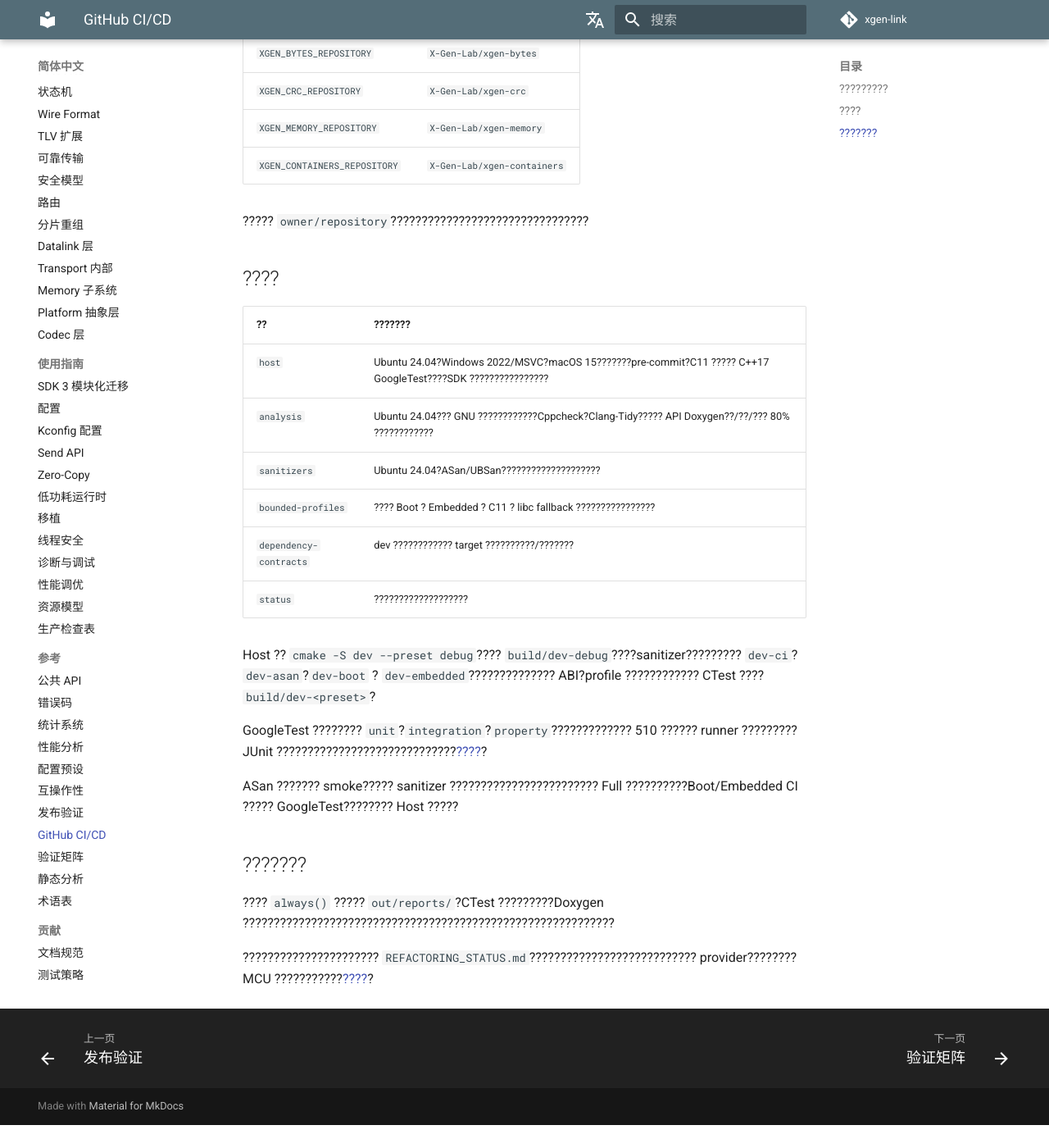
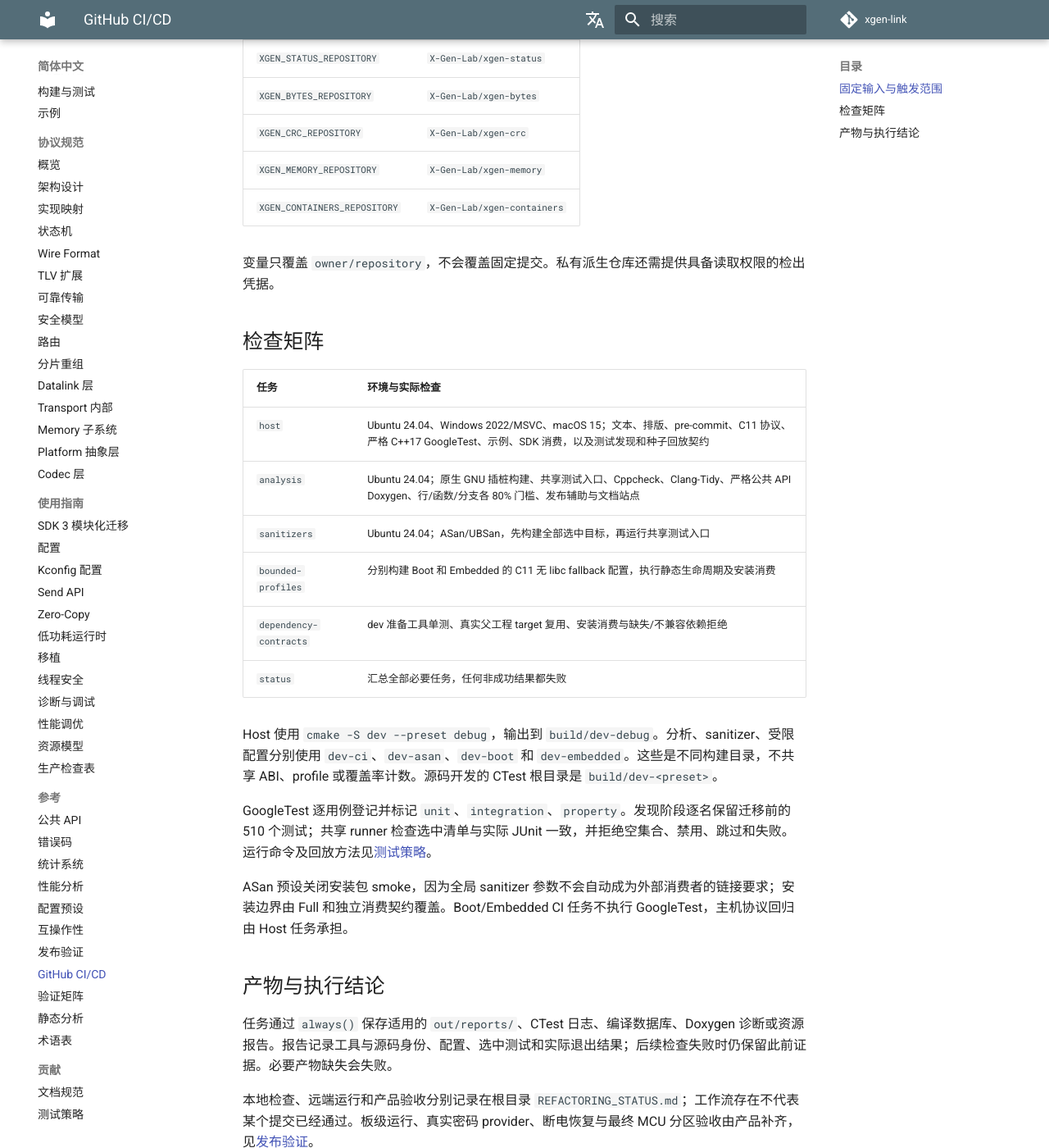
Before and after one commit to X-Gen-Lab/xgen-link, an MkDocs documentation site: the page built from docs/zh/reference/github-ci.md, in a window 1280 px wide and 1400 px high, scrolled down 651 px. Shown: the whole window at 82% size. Built offline with MkDocs 1.6.1 and Material for MkDocs 9.7.7, drawn with Linux system fonts in a browser that asks for light colours; comment, search, counter and statistics services are not loaded; before the commit the page ends 2023 px from its top, so only the background shows below that; some of the changed text lies outside the part shown.

Commit message:
docs: define protocol quality adoption and reproducible validation

```diff
--- a/docs/zh/reference/github-ci.md
+++ b/docs/zh/reference/github-ci.md
@@ -1,14 +1,14 @@
 # GitHub CI
 
-## ?????????
+## 固定输入与触发范围
 
-`.github/workflows/ci.yml` ? `main`?`develop`?`feat/**` ? push???? `main` ? `develop` ? pull request????????????? `status` ????????????????????????????????Pages ?????? `main` ? push ??????????? CI ?????????
+`.github/workflows/ci.yml` 在 `main`、`develop`、`feat/**` 的 push、目标为 `main` 或 `develop` 的 pull request，以及手动触发时运行。最终 `status` 任务要求所有选中的任务成功；失败、取消和异常跳过不会被归为通过。Pages 工作流仅接受 `main` 的 push 或手动触发，功能分支的 CI 不会触发自动部署。
 
-CI ? `dev/dependencies.json` ?? status?bytes?CRC?memory?containers ??????`setup-components` ???????????????? `XGL_DEV_*_SOURCE_DIR` ?? `dev`?????? CMake ???????????????? targets ?????????????????????????
+CI 从 `dev/dependencies.json` 读取 status、bytes、CRC、memory、containers 的固定提交。`setup-components` 显式检出并验证提交，然后通过五个 `XGL_DEV_*_SOURCE_DIR` 配置 `dev`；获取源码与 CMake 配置分别执行。生产模块只消费上层 targets 或已安装包，产品仍自行固定每个镜像的唯一组件组合。
 
-?????????????? `tools/quality.json`?`setup-quality` ??????????Linux ?????????????? Cppcheck ? Doxygen?GoogleTest/GoogleMock 1.16.0 ? `setup-gtest` ???????????????????????????????????
+共享质量工具的唯一来源声明是 `tools/quality.json`。`setup-quality` 先安装对应提交的包；Linux 分析任务另显式构建固定提交的 Cppcheck 和 Doxygen。GoogleTest/GoogleMock 1.16.0 由 `setup-gtest` 准备，使用与主机工程一致的原生编译器。配置过程不下载、不选择最新版本。
 
-| ?????? | ?????????? |
+| 可选仓库变量 | 未设置或为空时的地址 |
 | --- | --- |
 | `XGEN_QUALITY_REPOSITORY` | `X-Gen-Lab/xgen-quality` |
 | `XGEN_STATUS_REPOSITORY` | `X-Gen-Lab/xgen-status` |
@@ -17,27 +17,27 @@
 | `XGEN_MEMORY_REPOSITORY` | `X-Gen-Lab/xgen-memory` |
 | `XGEN_CONTAINERS_REPOSITORY` | `X-Gen-Lab/xgen-containers` |
 
-????? `owner/repository`????????????????????????????????
+变量只覆盖 `owner/repository`，不会覆盖固定提交。私有派生仓库还需提供具备读取权限的检出凭据。
 
-## ????
+## 检查矩阵
 
-| ?? | ??????? |
+| 任务 | 环境与实际检查 |
 | --- | --- |
-| `host` | Ubuntu 24.04?Windows 2022/MSVC?macOS 15???????pre-commit?C11 ????? C++17 GoogleTest????SDK ???????????????? |
-| `analysis` | Ubuntu 24.04??? GNU ????????????Cppcheck?Clang-Tidy????? API Doxygen??/??/??? 80% ???????????? |
-| `sanitizers` | Ubuntu 24.04?ASan/UBSan???????????????????? |
-| `bounded-profiles` | ???? Boot ? Embedded ? C11 ? libc fallback ???????????????? |
-| `dependency-contracts` | dev ???????????? target ??????????/??????? |
-| `status` | ??????????????????? |
+| `host` | Ubuntu 24.04、Windows 2022/MSVC、macOS 15；文本、排版、pre-commit、C11 协议、严格 C++17 GoogleTest、示例、SDK 消费，以及测试发现和种子回放契约 |
+| `analysis` | Ubuntu 24.04；原生 GNU 插桩构建、共享测试入口、Cppcheck、Clang-Tidy、严格公共 API Doxygen、行/函数/分支各 80% 门槛、发布辅助与文档站点 |
+| `sanitizers` | Ubuntu 24.04；ASan/UBSan，先构建全部选中目标，再运行共享测试入口 |
+| `bounded-profiles` | 分别构建 Boot 和 Embedded 的 C11 无 libc fallback 配置，执行静态生命周期及安装消费 |
+| `dependency-contracts` | dev 准备工具单测、真实父工程 target 复用、安装消费与缺失/不兼容依赖拒绝 |
+| `status` | 汇总全部必要任务，任何非成功结果都失败 |
 
-Host ?? `cmake -S dev --preset debug`???? `build/dev-debug`????sanitizer????????? `dev-ci`?`dev-asan`?`dev-boot` ? `dev-embedded`?????????????? ABI?profile ???????????? CTest ???? `build/dev-<preset>`?
+Host 使用 `cmake -S dev --preset debug`，输出到 `build/dev-debug`。分析、sanitizer、受限配置分别使用 `dev-ci`、`dev-asan`、`dev-boot` 和 `dev-embedded`。这些是不同构建目录，不共享 ABI、profile 或覆盖率计数。源码开发的 CTest 根目录是 `build/dev-<preset>`。
 
-GoogleTest ???????? `unit`?`integration`?`property`????????????? 510 ?????? runner ????????? JUnit ?????????????????????????????[????](../contributing/testing.md)?
+GoogleTest 逐用例登记并标记 `unit`、`integration`、`property`。发现阶段逐名保留迁移前的 510 个测试；共享 runner 检查选中清单与实际 JUnit 一致，并拒绝空集合、禁用、跳过和失败。运行命令及回放方法见[测试策略](../contributing/testing.md)。
 
-ASan ??????? smoke????? sanitizer ???????????????????????? Full ??????????Boot/Embedded CI ????? GoogleTest???????? Host ?????
+ASan 预设关闭安装包 smoke，因为全局 sanitizer 参数不会自动成为外部消费者的链接要求；安装边界由 Full 和独立消费契约覆盖。Boot/Embedded CI 任务不执行 GoogleTest，主机协议回归由 Host 任务承担。
 
-## ???????
+## 产物与执行结论
 
-???? `always()` ????? `out/reports/`?CTest ?????????Doxygen ????????????????????????????????????????????????????????????
+任务通过 `always()` 保存适用的 `out/reports/`、CTest 日志、编译数据库、Doxygen 诊断或资源报告。报告记录工具与源码身份、配置、选中测试和实际退出结果；后续检查失败时仍保留此前证据。必要产物缺失会失败。
 
-?????????????????????? `REFACTORING_STATUS.md`??????????????????????????? provider???????? MCU ???????????[????](release-validation.md)?
+本地检查、远端运行和产品验收分别记录在根目录 `REFACTORING_STATUS.md`；工作流存在不代表某个提交已经通过。板级运行、真实密码 provider、断电恢复与最终 MCU 分区验收由产品补齐，见[发布验证](release-validation.md)。
```
Also changed, not shown: AGENTS.md (added, +14 -0 lines), README.md (+14 -1 lines), docs/standards.md (added, +63 -0 lines), docs/zh/reference/release-validation.md (+13 -13 lines), docs/zh/reference/static-analysis.md (+11 -11 lines).
